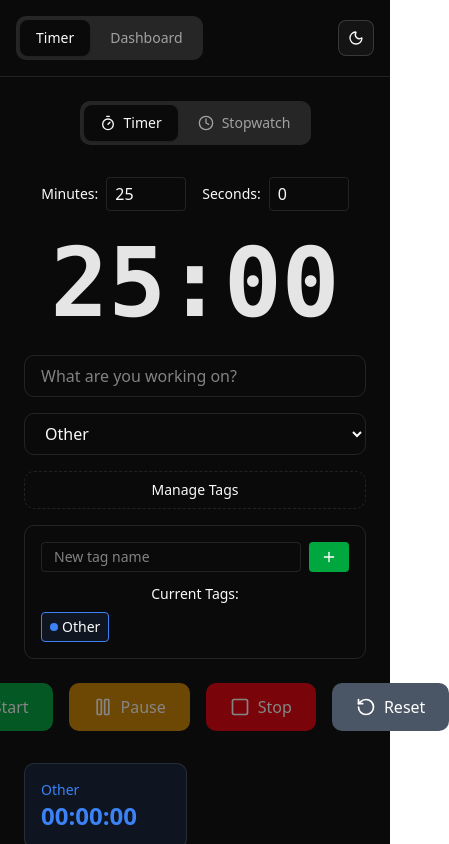
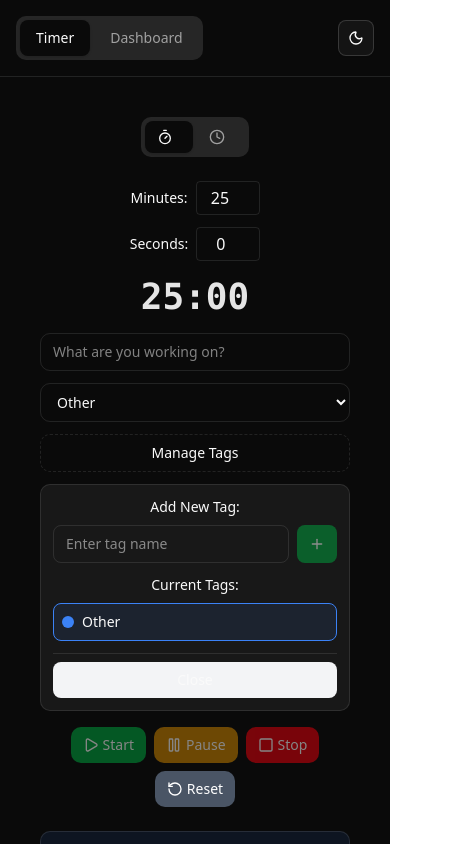
Before and after one commit to umuttalha/sisatma, a React (Vite) app: page / in a window 390 px wide. Both pictures are taken after a click on the button "Manage Tags". Shown: the top 844 px of the page, 449 px wide, since content can reach past the window. Built offline with nearby package versions, Linux system fonts and the light colour scheme.

Commit message:
made responsive

```diff
--- a/src/routes/dashboard.jsx
+++ b/src/routes/dashboard.jsx
@@ -31,14 +31,14 @@ function DashboardPage() {
     return TAG_COLORS[colorIndex]
   }
 
-  const formatTimeMinutes = (totalSeconds) => {
+const formatTimeMinutes = (totalSeconds) => {
     const minutes = Math.floor(totalSeconds / 60)
-    const seconds = totalSeconds % 60
+    const seconds = Math.floor(totalSeconds % 60)
     if (minutes === 0) {
       return `${seconds}s`
     }
     return seconds > 0 ? `${minutes}m ${seconds}s` : `${minutes}m`
-  }
+}
 
   const formatMinutesOnly = (totalSeconds) => {
     return Math.floor(totalSeconds / 60)
--- a/src/routes/index.jsx
+++ b/src/routes/index.jsx
@@ -1,4 +1,4 @@
-// index.jsx - Complete Timer page with background lines
+// index.jsx - Complete Timer page with responsive design
 import { createFileRoute } from '@tanstack/react-router'
 import React, { useState, useEffect } from 'react'
 import { Play, Pause, Square, RotateCcw, Clock, Timer as TimerIcon, Plus, X, Edit2, Check } from 'lucide-react'
@@ -50,7 +50,8 @@ function TimerPage() {
     return parseInt(localStorage.getItem('timerStartTime')) || 0
   })
   const [stopwatchStartTime, setStopwatchStartTime] = useState(() => {
-    return parseInt(localStorage.getItem('stopwatchStartTime')) || 0
+    const saved = localStorage.getItem('stopwatchStartTime')
+    return saved ? parseInt(saved) : null
   })
   const [timerPausedTime, setTimerPausedTime] = useState(() => {
     return parseInt(localStorage.getItem('timerPausedTime')) || 0
@@ -108,7 +109,11 @@ function TimerPage() {
   }, [timerStartTime])
 
   useEffect(() => {
+    if (stopwatchStartTime !== null) {
       localStorage.setItem('stopwatchStartTime', stopwatchStartTime.toString())
+    } else {
+      localStorage.removeItem('stopwatchStartTime')
+    }
   }, [stopwatchStartTime])
 
   useEffect(() => {
@@ -142,12 +147,18 @@ function TimerPage() {
   useEffect(() => {
     let interval
     if (isStopwatchRunning) {
+      const now = Date.now()
+      if (!stopwatchStartTime) {
+        setStopwatchStartTime(now)
+      }
+
       interval = setInterval(() => {
-        setStopwatchTime(time => time + 1)
+        const elapsed = Math.floor((Date.now() - stopwatchStartTime) / 1000)
+        setStopwatchTime(stopwatchPausedTime + elapsed)
       }, 1000)
     }
     return () => clearInterval(interval)
-  }, [isStopwatchRunning])
+  }, [isStopwatchRunning, stopwatchStartTime, stopwatchPausedTime])
 
   const formatTime = (totalSeconds) => {
     const hours = Math.floor(totalSeconds / 3600)
@@ -259,12 +270,14 @@ function TimerPage() {
   const startStopwatch = () => {
     if (currentTask.trim()) {
       setIsStopwatchRunning(true)
+      setStopwatchStartTime(Date.now())
     }
   }
 
   const pauseStopwatch = () => {
     setIsStopwatchRunning(false)
-    // Don't save task when pausing, just pause
+    setStopwatchPausedTime(stopwatchTime)
+    setStopwatchStartTime(null)
   }
 
   const stopStopwatch = () => {
@@ -272,14 +285,13 @@ function TimerPage() {
     if (currentTask.trim()) {
       saveCompletedTask('stopwatch')
     }
-    // Reset stopwatch after stopping
     resetStopwatch()
   }
 
   const resetStopwatch = () => {
     setIsStopwatchRunning(false)
     setStopwatchTime(0)
-    setStopwatchStartTime(0)
+    setStopwatchStartTime(null)
     setStopwatchPausedTime(0)
   }
 
@@ -308,40 +320,43 @@ function TimerPage() {
   const tagTotals = getTotalTimeByTag()
 
   return (
-    <div className="max-w-4xl mx-auto space-y-8">
+    <div className="min-h-screen bg-background px-4 py-4 sm:py-6 md:py-8">
+      <div className="max-w-6xl mx-auto space-y-6 sm:space-y-8">
         {/* Tab Navigation */}
-      <div className="flex space-x-1 bg-muted p-1 rounded-lg w-fit mx-auto">
+        <div className="flex justify-center">
+          <div className="flex space-x-1 bg-muted p-1 rounded-lg">
             <button
               onClick={() => setActiveTab('timer')}
-          className={`flex items-center space-x-2 px-4 py-2 rounded-md text-sm font-medium transition-colors ${
+              className={`flex items-center space-x-2 px-3 sm:px-4 py-2 rounded-md text-sm font-medium transition-colors ${
                 activeTab === 'timer'
                   ? 'bg-background text-foreground shadow-sm'
                   : 'text-muted-foreground hover:text-foreground'
               }`}
             >
               <TimerIcon size={16} />
-          <span>Timer</span>
+              <span className="hidden sm:inline">Timer</span>
             </button>
             <button
               onClick={() => setActiveTab('stopwatch')}
-          className={`flex items-center space-x-2 px-4 py-2 rounded-md text-sm font-medium transition-colors ${
+              className={`flex items-center space-x-2 px-3 sm:px-4 py-2 rounded-md text-sm font-medium transition-colors ${
                 activeTab === 'stopwatch'
                   ? 'bg-background text-foreground shadow-sm'
                   : 'text-muted-foreground hover:text-foreground'
               }`}
             >
               <Clock size={16} />
-          <span>Stopwatch</span>
+              <span className="hidden sm:inline">Stopwatch</span>
             </button>
+          </div>
         </div>
 
         {/* Timer/Stopwatch Display */}
-      <div className="text-center space-y-6">
+        <div className="text-center space-y-4 sm:space-y-6">
           {/* Timer Input Controls */}
           {activeTab === 'timer' && (
-          <div className="flex justify-center space-x-4">
-            <div className="flex items-center space-x-2">
-              <label className="text-sm font-medium">Minutes:</label>
+            <div className="flex flex-col sm:flex-row justify-center gap-3 sm:gap-4">
+              <div className="flex items-center justify-center space-x-2">
+                <label className="text-sm font-medium whitespace-nowrap">Minutes:</label>
                 <input
                   type="number"
                   min="0"
@@ -353,11 +368,11 @@ function TimerPage() {
                     }
                   }}
                   disabled={isTimerRunning}
-                className="w-20 px-2 py-1 border rounded focus:outline-none focus:ring-2 focus:ring-primary disabled:opacity-50"
+                  className="w-16 sm:w-20 px-2 py-1 border rounded focus:outline-none focus:ring-2 focus:ring-primary disabled:opacity-50 text-center"
                 />
               </div>
-            <div className="flex items-center space-x-2">
-              <label className="text-sm font-medium">Seconds:</label>
+              <div className="flex items-center justify-center space-x-2">
+                <label className="text-sm font-medium whitespace-nowrap">Seconds:</label>
                 <input
                   type="number"
                   min="0"
@@ -369,33 +384,34 @@ function TimerPage() {
                     }
                   }}
                   disabled={isTimerRunning}
-                className="w-20 px-2 py-1 border rounded focus:outline-none focus:ring-2 focus:ring-primary disabled:opacity-50"
+                  className="w-16 sm:w-20 px-2 py-1 border rounded focus:outline-none focus:ring-2 focus:ring-primary disabled:opacity-50 text-center"
                 />
               </div>
             </div>
           )}
 
-        <div className="text-8xl font-mono font-bold text-primary">
+          {/* Main Timer Display */}
+          <div className="text-4xl sm:text-6xl md:text-7xl lg:text-8xl font-mono font-bold text-primary break-all">
             {activeTab === 'timer'
               ? `${timerMinutes.toString().padStart(2, '0')}:${timerSeconds.toString().padStart(2, '0')}`
               : formatTime(stopwatchTime)
             }
           </div>
 
-        {/* Task Input */}
-        <div className="space-y-4 max-w-md mx-auto">
+          {/* Task Input Section */}
+          <div className="space-y-3 sm:space-y-4 max-w-md mx-auto">
             <input
               type="text"
               placeholder="What are you working on?"
               value={currentTask}
               onChange={(e) => setCurrentTask(e.target.value)}
-            className="w-full px-4 py-2 border rounded-lg focus:outline-none focus:ring-2 focus:ring-primary"
+              className="w-full px-3 sm:px-4 py-2 border rounded-lg focus:outline-none focus:ring-2 focus:ring-primary text-sm sm:text-base"
             />
 
             <select
               value={selectedTag}
               onChange={(e) => setSelectedTag(e.target.value)}
-            className="w-full px-4 py-2 border rounded-lg focus:outline-none focus:ring-2 focus:ring-primary"
+              className="w-full px-3 sm:px-4 py-2 border rounded-lg focus:outline-none focus:ring-2 focus:ring-primary text-sm sm:text-base"
             >
               {userTags.map(tag => (
                 <option key={tag} value={tag}>{tag}</option>
@@ -404,17 +420,20 @@ function TimerPage() {
 
             <button
               onClick={() => setShowTagManager(!showTagManager)}
-            className="w-full px-4 py-2 border border-dashed rounded-lg hover:bg-muted transition-colors text-sm"
+              className="w-full px-3 sm:px-4 py-2 border border-dashed rounded-lg hover:bg-muted transition-colors text-sm"
             >
               Manage Tags
             </button>
 
             {showTagManager && (
-            <div className="border rounded-lg p-4 space-y-3">
-              <div className="flex space-x-2">
+              <div className="border rounded-lg p-3 sm:p-4 space-y-3 bg-muted/50">
+                {/* Add new tag section */}
+                <div className="space-y-2">
+                  <div className="text-sm font-medium">Add New Tag:</div>
+                  <div className="flex gap-2">
                     <input
                       type="text"
-                  placeholder="New tag name"
+                      placeholder="Enter tag name"
                       value={newTagName}
                       onChange={(e) => setNewTagName(e.target.value)}
                       onKeyDown={(e) => {
@@ -422,82 +441,99 @@ function TimerPage() {
                           addNewTag()
                         }
                       }}
-                  className="flex-1 px-3 py-1 border rounded text-sm focus:outline-none focus:ring-2 focus:ring-primary"
+                      className="flex-1 px-3 py-2 border rounded-md text-sm focus:outline-none focus:ring-2 focus:ring-primary min-w-0"
                     />
                     <button
                       onClick={addNewTag}
-                  className="px-3 py-1 bg-green-600 text-white rounded text-sm hover:bg-green-700"
+                      disabled={!newTagName.trim() || userTags.includes(newTagName.trim())}
+                      className="px-3 py-2 bg-green-600 text-white rounded-md text-sm hover:bg-green-700 disabled:opacity-50 disabled:cursor-not-allowed shrink-0 flex items-center"
                     >
                       <Plus size={16} />
+                      <span className="hidden sm:inline sm:ml-1">Add</span>
                     </button>
                   </div>
+                </div>
 
+                {/* Current tags section */}
                 <div className="space-y-2">
                   <div className="text-sm font-medium">Current Tags:</div>
-                <div className="flex flex-wrap gap-2">
+                  <div className="grid grid-cols-1 sm:grid-cols-2 gap-2">
                     {userTags.map(tag => (
                       <div
                         key={tag}
-                      className="flex items-center space-x-1 px-2 py-1 rounded text-sm border"
+                        className="flex items-center justify-between p-2 rounded-md border min-w-0"
                         style={{
                           backgroundColor: getTagBackground(tag),
                           borderColor: getTagColor(tag)
                         }}
                       >
+                        <div className="flex items-center space-x-2 min-w-0 flex-1">
                           <div
-                        className="w-2 h-2 rounded-full"
+                            className="w-3 h-3 rounded-full shrink-0"
                             style={{ backgroundColor: getTagColor(tag) }}
                           />
-                      <span>{tag}</span>
+                          <span className="text-sm truncate font-medium">{tag}</span>
+                        </div>
                         {tag !== 'Other' && (
                           <button
                             onClick={() => removeTag(tag)}
-                          className="ml-1 hover:text-red-500"
+                            className="ml-2 p-1 hover:bg-red-100 hover:text-red-700 rounded shrink-0 transition-colors"
+                            title={`Remove ${tag} tag`}
                           >
-                          <X size={12} />
+                            <X size={14} />
                           </button>
                         )}
                       </div>
                     ))}
                   </div>
                 </div>
+
+                {/* Close button for mobile */}
+                <div className="pt-2 border-t sm:hidden">
+                  <button
+                    onClick={() => setShowTagManager(false)}
+                    className="w-full px-3 py-2 text-sm bg-gray-100 hover:bg-gray-200 rounded-md transition-colors"
+                  >
+                    Close
+                  </button>
+                </div>
               </div>
             )}
           </div>
 
-        {/* Controls */}
-        <div className="flex justify-center space-x-4">
+          {/* Controls - Responsive layout */}
+          <div className="flex flex-wrap justify-center gap-2 sm:gap-3 md:gap-4 px-2">
             {activeTab === 'timer' ? (
               <>
                 <button
                   onClick={startTimer}
                   disabled={isTimerRunning || !currentTask.trim()}
-                className="flex items-center space-x-2 px-6 py-3 bg-green-600 text-white rounded-lg hover:bg-green-700 disabled:opacity-50 disabled:cursor-not-allowed"
+                  className="flex items-center space-x-1 sm:space-x-2 px-3 sm:px-4 md:px-6 py-2 sm:py-3 bg-green-600 text-white rounded-lg hover:bg-green-700 disabled:opacity-50 disabled:cursor-not-allowed text-sm sm:text-base"
                 >
-                <Play size={20} />
+                  <Play size={16} className="sm:w-5 sm:h-5" />
                   <span>Start</span>
                 </button>
                 <button
                   onClick={pauseTimer}
                   disabled={!isTimerRunning}
-                className="flex items-center space-x-2 px-6 py-3 bg-yellow-600 text-white rounded-lg hover:bg-yellow-700 disabled:opacity-50 disabled:cursor-not-allowed"
+                  className="flex items-center space-x-1 sm:space-x-2 px-3 sm:px-4 md:px-6 py-2 sm:py-3 bg-yellow-600 text-white rounded-lg hover:bg-yellow-700 disabled:opacity-50 disabled:cursor-not-allowed text-sm sm:text-base"
                 >
-                <Pause size={20} />
+                  <Pause size={16} className="sm:w-5 sm:h-5" />
                   <span>Pause</span>
                 </button>
                 <button
                   onClick={stopTimer}
                   disabled={!isTimerRunning}
-                className="flex items-center space-x-2 px-6 py-3 bg-red-600 text-white rounded-lg hover:bg-red-700 disabled:opacity-50 disabled:cursor-not-allowed"
+                  className="flex items-center space-x-1 sm:space-x-2 px-3 sm:px-4 md:px-6 py-2 sm:py-3 bg-red-600 text-white rounded-lg hover:bg-red-700 disabled:opacity-50 disabled:cursor-not-allowed text-sm sm:text-base"
                 >
-                <Square size={20} />
+                  <Square size={16} className="sm:w-5 sm:h-5" />
                   <span>Stop</span>
                 </button>
                 <button
                   onClick={resetTimer}
-                className="flex items-center space-x-2 px-6 py-3 bg-gray-600 text-white rounded-lg hover:bg-gray-700"
+                  className="flex items-center space-x-1 sm:space-x-2 px-3 sm:px-4 md:px-6 py-2 sm:py-3 bg-gray-600 text-white rounded-lg hover:bg-gray-700 text-sm sm:text-base"
                 >
-                <RotateCcw size={20} />
+                  <RotateCcw size={16} className="sm:w-5 sm:h-5" />
                   <span>Reset</span>
                 </button>
               </>
@@ -506,32 +542,32 @@ function TimerPage() {
                 <button
                   onClick={startStopwatch}
                   disabled={isStopwatchRunning || !currentTask.trim()}
-                className="flex items-center space-x-2 px-6 py-3 bg-green-600 text-white rounded-lg hover:bg-green-700 disabled:opacity-50 disabled:cursor-not-allowed"
+                  className="flex items-center space-x-1 sm:space-x-2 px-3 sm:px-4 md:px-6 py-2 sm:py-3 bg-green-600 text-white rounded-lg hover:bg-green-700 disabled:opacity-50 disabled:cursor-not-allowed text-sm sm:text-base"
                 >
-                <Play size={20} />
+                  <Play size={16} className="sm:w-5 sm:h-5" />
                   <span>Start</span>
                 </button>
                 <button
                   onClick={pauseStopwatch}
                   disabled={!isStopwatchRunning}
-                className="flex items-center space-x-2 px-6 py-3 bg-yellow-600 text-white rounded-lg hover:bg-yellow-700 disabled:opacity-50 disabled:cursor-not-allowed"
+                  className="flex items-center space-x-1 sm:space-x-2 px-3 sm:px-4 md:px-6 py-2 sm:py-3 bg-yellow-600 text-white rounded-lg hover:bg-yellow-700 disabled:opacity-50 disabled:cursor-not-allowed text-sm sm:text-base"
                 >
-                <Pause size={20} />
+                  <Pause size={16} className="sm:w-5 sm:h-5" />
                   <span>Pause</span>
                 </button>
                 <button
                   onClick={stopStopwatch}
                   disabled={!isStopwatchRunning}
-                className="flex items-center space-x-2 px-6 py-3 bg-red-600 text-white rounded-lg hover:bg-red-700 disabled:opacity-50 disabled:cursor-not-allowed"
+                  className="flex items-center space-x-1 sm:space-x-2 px-3 sm:px-4 md:px-6 py-2 sm:py-3 bg-red-600 text-white rounded-lg hover:bg-red-700 disabled:opacity-50 disabled:cursor-not-allowed text-sm sm:text-base"
                 >
-                <Square size={20} />
+                  <Square size={16} className="sm:w-5 sm:h-5" />
                   <span>Stop</span>
                 </button>
                 <button
                   onClick={resetStopwatch}
-                className="flex items-center space-x-2 px-6 py-3 bg-gray-600 text-white rounded-lg hover:bg-gray-700"
+                  className="flex items-center space-x-1 sm:space-x-2 px-3 sm:px-4 md:px-6 py-2 sm:py-3 bg-gray-600 text-white rounded-lg hover:bg-gray-700 text-sm sm:text-base"
                 >
-                <RotateCcw size={20} />
+                  <RotateCcw size={16} className="sm:w-5 sm:h-5" />
                   <span>Reset</span>
                 </button>
               </>
@@ -540,17 +576,17 @@ function TimerPage() {
         </div>
 
         {/* Tag Statistics */}
-      <div className="grid grid-cols-2 md:grid-cols-4 gap-4">
+        <div className="grid grid-cols-1 sm:grid-cols-2 lg:grid-cols-3 xl:grid-cols-4 gap-3 sm:gap-4">
           {userTags.map(tag => (
             <div
               key={tag}
-            className="p-4 rounded-lg border"
+              className="p-3 sm:p-4 rounded-lg border"
               style={{ backgroundColor: getTagBackground(tag) }}
             >
-            <div className="text-sm font-medium" style={{ color: getTagColor(tag) }}>
+              <div className="text-sm font-medium truncate" style={{ color: getTagColor(tag) }}>
                 {tag}
               </div>
-            <div className="text-2xl font-bold" style={{ color: getTagColor(tag) }}>
+              <div className="text-lg sm:text-xl md:text-2xl font-bold" style={{ color: getTagColor(tag) }}>
                 {formatTime(tagTotals[tag] || 0)}
               </div>
             </div>
@@ -558,15 +594,15 @@ function TimerPage() {
         </div>
 
         {/* Recent Tasks */}
-      <div className="space-y-4">
-        <h2 className="text-xl font-semibold">Recent Tasks</h2>
-        <div className="space-y-2 max-h-60 overflow-y-auto">
+        <div className="space-y-3 sm:space-y-4">
+          <h2 className="text-lg sm:text-xl font-semibold">Recent Tasks</h2>
+          <div className="space-y-2 max-h-60 sm:max-h-80 overflow-y-auto">
             {tasks.slice(-10).reverse().map(task => {
               return (
-              <div key={task.id} className="flex items-center justify-between p-3 bg-card rounded-lg border">
-                <div className="flex items-center space-x-3 flex-1">
+                <div key={task.id} className="flex items-center justify-between p-3 bg-card rounded-lg border gap-3">
+                  <div className="flex items-center space-x-2 sm:space-x-3 flex-1 min-w-0">
                     <div
-                    className="w-3 h-3 rounded-full"
+                      className="w-3 h-3 rounded-full shrink-0"
                       style={{ backgroundColor: getTagColor(task.tag) }}
                     />
                     {editingTask === task.id ? (
@@ -582,18 +618,18 @@ function TimerPage() {
                           }
                         }}
                         onBlur={(e) => editTask(task.id, e.target.value)}
-                      className="flex-1 px-2 py-1 border rounded"
+                        className="flex-1 px-2 py-1 border rounded text-sm"
                         autoFocus
                       />
                     ) : (
-                    <span className="flex-1">{task.task}</span>
+                      <span className="flex-1 truncate text-sm sm:text-base">{task.task}</span>
                     )}
-                  <span className="text-sm text-muted-foreground">
-                    {formatTime(task.duration)}
-                  </span>
-                  <span className="text-xs text-muted-foreground">{task.date}</span>
+                    <div className="flex flex-col sm:flex-row sm:items-center sm:space-x-3 text-xs sm:text-sm text-muted-foreground shrink-0">
+                      <span className="font-mono">{formatTime(task.duration)}</span>
+                      <span className="hidden sm:inline">{task.date}</span>
                     </div>
-                <div className="flex items-center space-x-2">
+                  </div>
+                  <div className="flex items-center space-x-1 shrink-0">
                     <button
                       onClick={() => setEditingTask(task.id)}
                       className="p-1 hover:bg-muted rounded"
@@ -613,5 +649,6 @@ function TimerPage() {
           </div>
         </div>
       </div>
+    </div>
   )
 }
```
Lines whose indentation alone changed are shown as unchanged.
